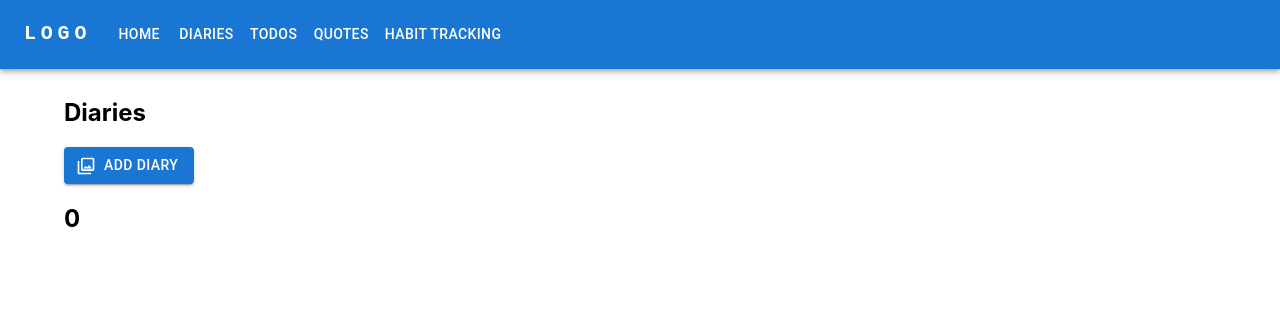
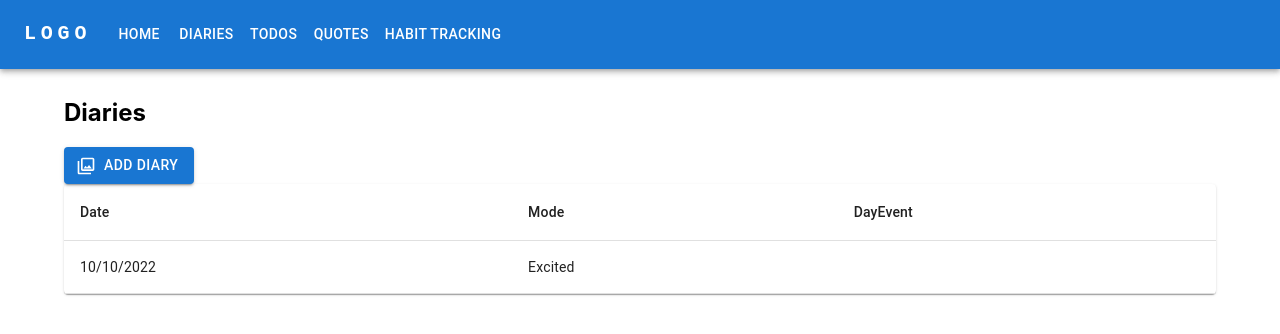
Before and after one commit to Abdelghani-Adel/productivity_app, a Next.js app: page /diaries in a window 1280 px wide. Shown: the top 334 px of the page. Built offline with nearby package versions, Linux system fonts and the light colour scheme.

Commit message:
successfully used getStaticPaths() | getStaticProps()

```diff
--- a/pages/diaries/index.tsx
+++ b/pages/diaries/index.tsx
@@ -1,20 +1,53 @@
+import React from "react";
 import AddDiaryBtn from "../../components/Buttons/AddDiaryBtn";
 import { useAppDispatch, useAppSelector } from "../../store/hooks";
 import { getDiaries, selectDiaries } from "../../store/slices/diarySlice";
 import { useEffect } from "react";
+import Table from "@mui/material/Table";
+import TableBody from "@mui/material/TableBody";
+import TableCell from "@mui/material/TableCell";
+import TableContainer from "@mui/material/TableContainer";
+import TableHead from "@mui/material/TableHead";
+import TableRow from "@mui/material/TableRow";
+import Paper from "@mui/material/Paper";
+import Router from "next/router";
 
 const DiariesPage = (props: any) => {
   const diaries = useAppSelector(selectDiaries);
-  console.log(diaries);
 
   return (
     <div>
       <h2>Diaries</h2>
       <AddDiaryBtn />
 
-      {diaries.map((diary) => (
-        <h2 key={diary._id}>{diary._id}</h2>
-      ))}
+      <Paper>
+        <TableContainer>
+          <Table>
+            <TableHead>
+              <TableRow>
+                <TableCell>Date</TableCell>
+                <TableCell>Mode</TableCell>
+                <TableCell>DayEvent</TableCell>
+              </TableRow>
+            </TableHead>
+
+            <TableBody>
+              {diaries.map((diary) => (
+                <TableRow
+                  key={diary._id}
+                  hover
+                  onClick={() => Router.push(`/diaries/${diary._id}`)}
+                  style={{ cursor: "pointer" }}
+                >
+                  <TableCell>{diary.date}</TableCell>
+                  <TableCell>{diary.mode}</TableCell>
+                  <TableCell>{diary.dayEvent}</TableCell>
+                </TableRow>
+              ))}
+            </TableBody>
+          </Table>
+        </TableContainer>
+      </Paper>
     </div>
   );
 };
```
Also changed, not shown: pages/diaries/[diaryID].tsx (added, +62 -0 lines).
